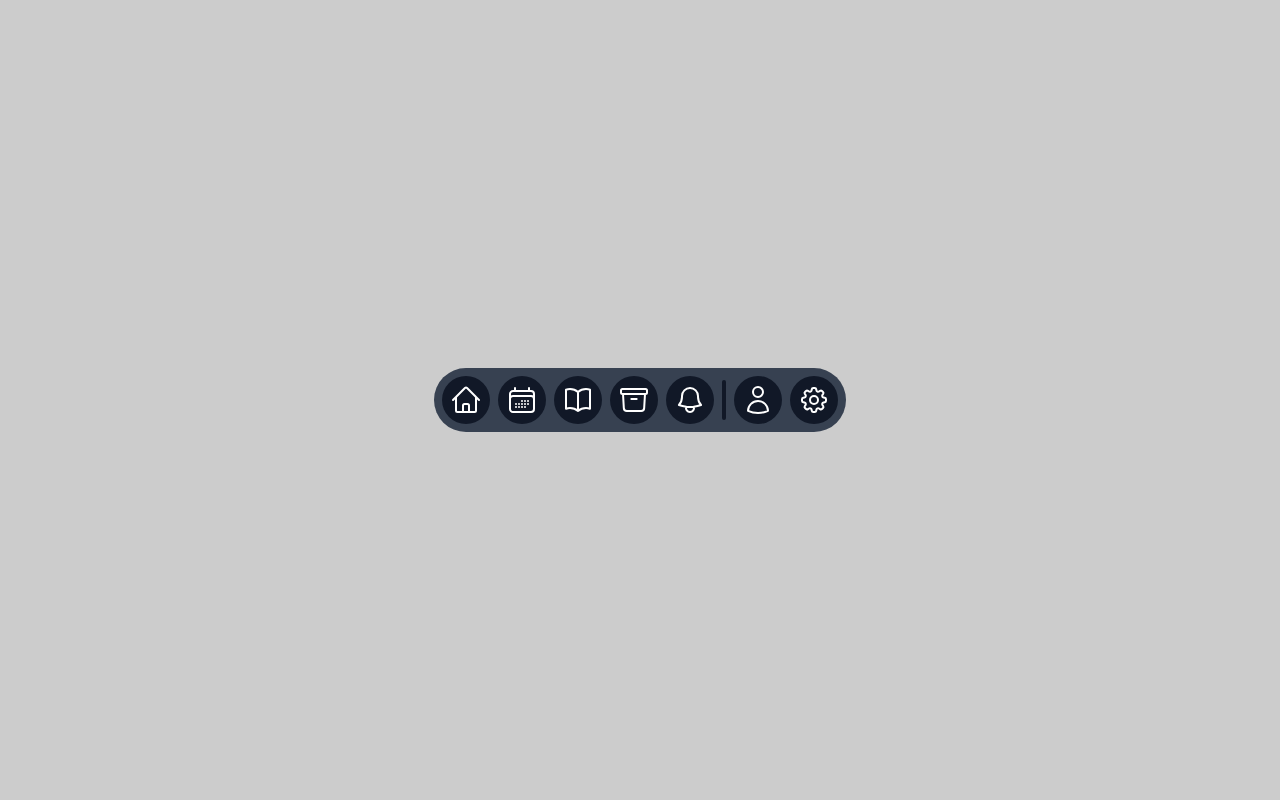
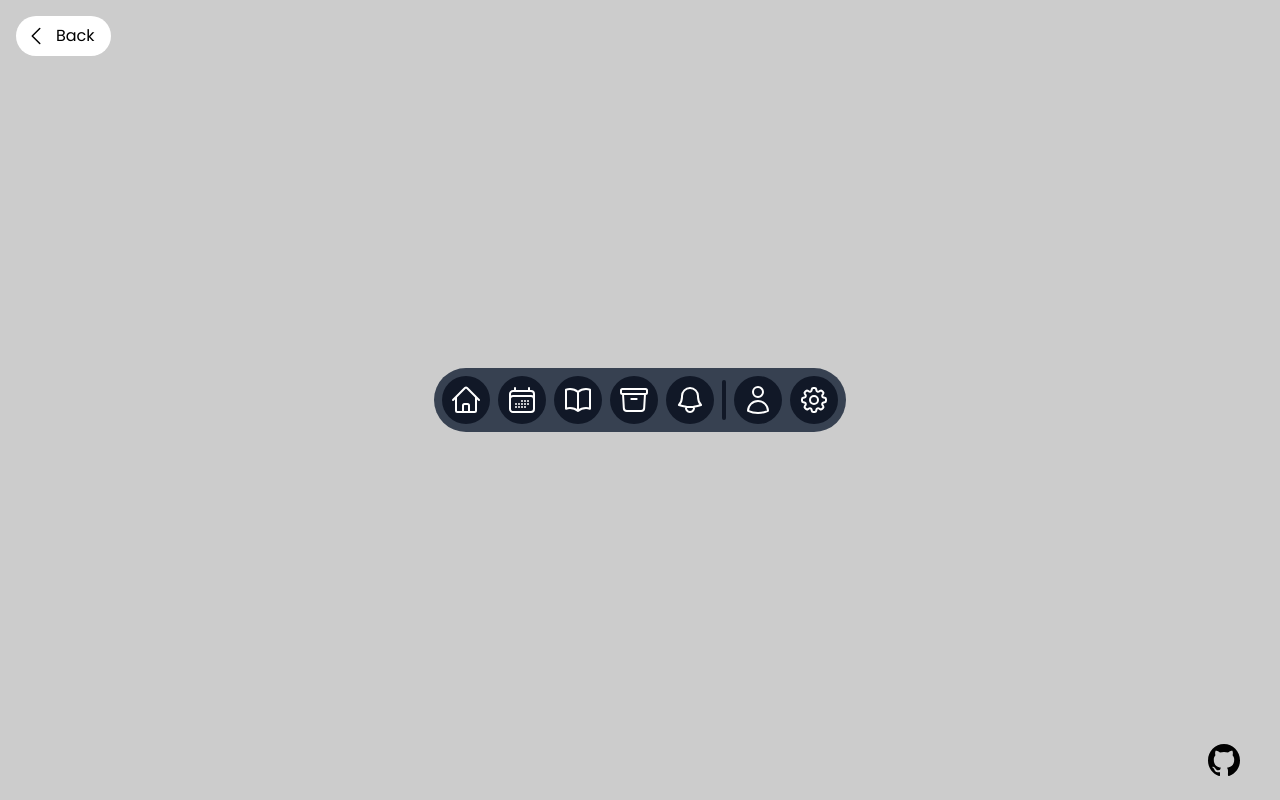
Before and after one commit to Nel-sokchhunly/custom-react-components, a Next.js app: page /component/dock-navbar in a window 1280 px wide. Built offline with nearby package versions, Linux system fonts and the light colour scheme; what tailwind-heropatterns would draw is missing.

Commit message:
chore: component layout

```diff
--- /dev/null
+++ b/app/component/ComponentLayout.tsx
@@ -0,0 +1,19 @@
+import GithubIcon from '../../components/icons/GithubIcon'
+
+export default function ComponentLayout({ github }: { github?: string }) {
+  return (
+    <div className='fixed right-0 bottom-0 p-4 pr-8'>
+      {github && (
+        <a
+          href={github}
+          className='
+            hover:bg-black rounded-full p-2 transition-all duration-300
+            flex justify-center items-center
+          '
+        >
+          <GithubIcon className='w-8 h-8 fill-black hover:fill-white' />
+        </a>
+      )}
+    </div>
+  )
+}
--- /dev/null
+++ b/app/component/dock-navbar/layout.tsx
@@ -0,0 +1,19 @@
+import Image from 'next/image'
+import GithubIcon from '../../../components/icons/GithubIcon'
+import ComponentLayout from '../ComponentLayout'
+
+export default function DockLayout({
+  children,
+}: {
+  children: React.ReactNode
+}) {
+  return (
+    <main>
+      {/* component */}
+      <div>{children}</div>
+
+      {/* navbar */}
+      <ComponentLayout github='https://github.com/Nel-sokchhunly/custom-react-components/blob/main/components/DockBar' />
+    </main>
+  )
+}
--- /dev/null
+++ b/app/component/layout.tsx
@@ -0,0 +1,27 @@
+import { ChevronLeftIcon } from '@heroicons/react/24/outline'
+// import { useRouter } from 'next/router'
+
+import Link from 'next/link'
+
+export default function layout({ children }: { children: React.ReactNode }) {
+  return (
+    <main>
+      {/* navbar */}
+      <div className='fixed left-0 top-0 p-4 '>
+        <Link
+          href='/'
+          className='
+            flex items-center gap-2 bg-white rounded-full pr-4 p-2
+            hover:scale-95 transition-all duration-300
+          '
+        >
+          <ChevronLeftIcon className='h-6 w-6' />
+          <span>Back</span>
+        </Link>
+      </div>
+
+      {/* component */}
+      <div>{children}</div>
+    </main>
+  )
+}
--- a/app/layout.tsx
+++ b/app/layout.tsx
@@ -1,4 +1,11 @@
 import '../styles/globals.css'
+
+import { Poppins } from 'next/font/google'
+
+const poppins = Poppins({
+  weight: ['400', '500', '600', '700'],
+  subsets: ['latin'],
+})
 
 const RootLayout = ({ children }: { children: React.ReactNode }) => {
   return (
@@ -8,7 +15,7 @@ const RootLayout = ({ children }: { children: React.ReactNode }) => {
         <meta name='viewport' content='width=device-width, initial-scale=1.0' />
         <meta httpEquiv='X-UA-Compatible' content='ie=edge' />
       </head>
-      <body>
+      <body className={poppins.className}>
         <div
           className='
             flex h-screen
--- a/app/page.tsx
+++ b/app/page.tsx
@@ -10,12 +10,12 @@ export default function Home() {
 
       '
     >
-      <h1>Components</h1>
+      <h1>Open-source Components</h1>
 
-      <div className='flex gap-4'>
+      <div className='flex justify-center gap-4'>
         <ComponentLink
           href='/dock-navbar'
-          title='Dock'
+          title='Dock Bar'
           icon={<Bars3Icon className='h-6 w-6' />}
         />
       </div>
--- /dev/null
+++ b/components/icons/GithubIcon.tsx
@@ -0,0 +1,41 @@
+import { SVGProps } from 'react'
+
+type Props = SVGProps<SVGSVGElement>
+
+function GithubIcon(props: Props) {
+  return (
+    <svg
+      width='800px'
+      height='800px'
+      viewBox='0 0 20 20'
+      version='1.1'
+      {...props}
+    >
+      <title>github [#142]</title>
+      <desc>Created with Sketch.</desc>
+      <defs></defs>
+      <g
+        id='Page-1'
+        stroke='none'
+        stroke-width='1'
+        fill='inherit'
+        fill-rule='evenodd'
+      >
+        <g
+          id='Dribbble-Light-Preview'
+          transform='translate(-140.000000, -7559.000000)'
+          fill='inherit'
+        >
+          <g id='icons' transform='translate(56.000000, 160.000000)'>
+            <path
+              d='M94,7399 C99.523,7399 104,7403.59 104,7409.253 C104,7413.782 101.138,7417.624 97.167,7418.981 C96.66,7419.082 96.48,7418.762 96.48,7418.489 C96.48,7418.151 96.492,7417.047 96.492,7415.675 C96.492,7414.719 96.172,7414.095 95.813,7413.777 C98.04,7413.523 100.38,7412.656 100.38,7408.718 C100.38,7407.598 99.992,7406.684 99.35,7405.966 C99.454,7405.707 99.797,7404.664 99.252,7403.252 C99.252,7403.252 98.414,7402.977 96.505,7404.303 C95.706,7404.076 94.85,7403.962 94,7403.958 C93.15,7403.962 92.295,7404.076 91.497,7404.303 C89.586,7402.977 88.746,7403.252 88.746,7403.252 C88.203,7404.664 88.546,7405.707 88.649,7405.966 C88.01,7406.684 87.619,7407.598 87.619,7408.718 C87.619,7412.646 89.954,7413.526 92.175,7413.785 C91.889,7414.041 91.63,7414.493 91.54,7415.156 C90.97,7415.418 89.522,7415.871 88.63,7414.304 C88.63,7414.304 88.101,7413.319 87.097,7413.247 C87.097,7413.247 86.122,7413.234 87.029,7413.87 C87.029,7413.87 87.684,7414.185 88.139,7415.37 C88.139,7415.37 88.726,7417.2 91.508,7416.58 C91.513,7417.437 91.522,7418.245 91.522,7418.489 C91.522,7418.76 91.338,7419.077 90.839,7418.982 C86.865,7417.627 84,7413.783 84,7409.253 C84,7403.59 88.478,7399 94,7399'
+              id='github-[#142]'
+            ></path>
+          </g>
+        </g>
+      </g>
+    </svg>
+  )
+}
+
+export default GithubIcon
```
Also changed, not shown: components/DockBar/README.md (added).
